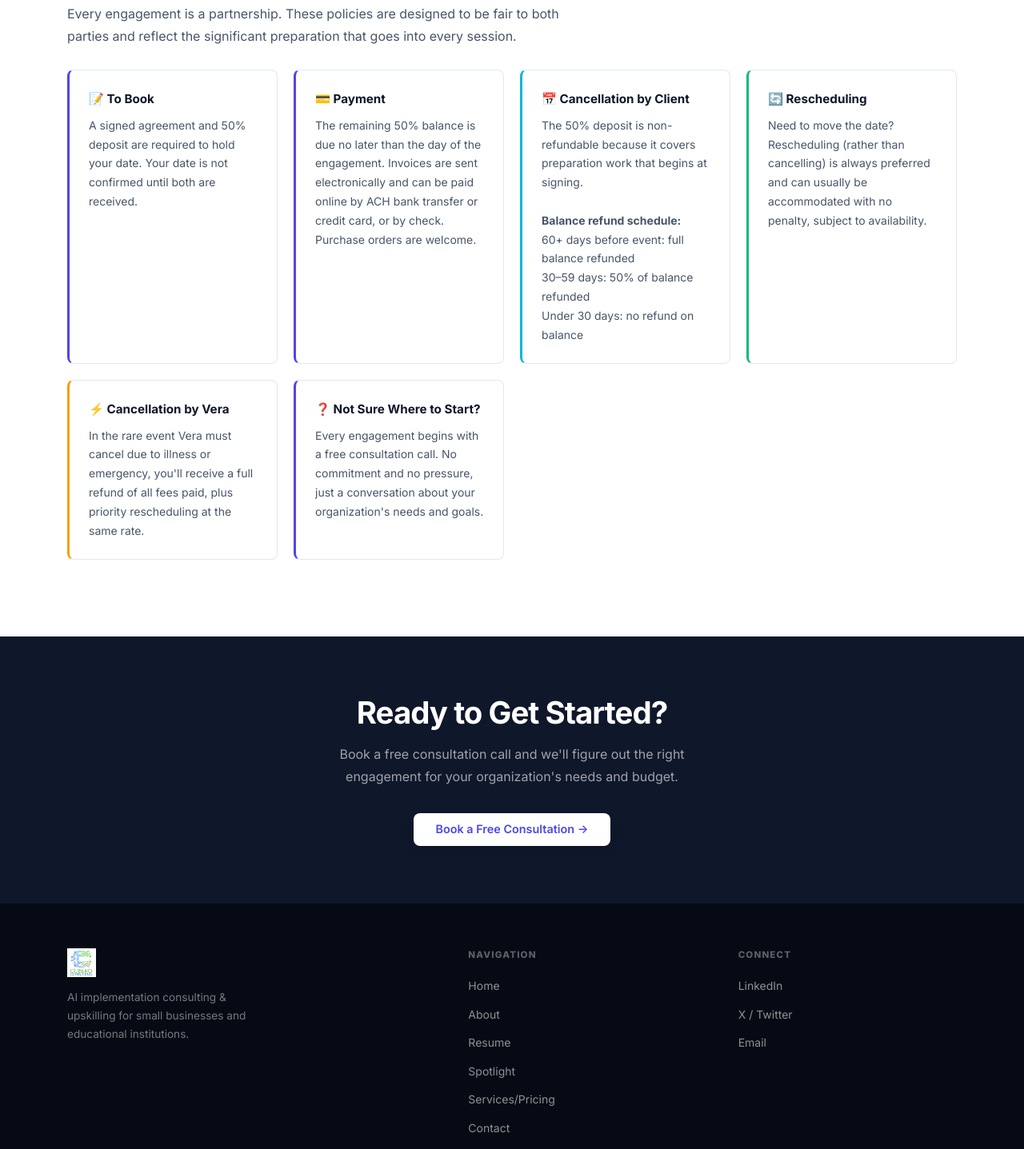
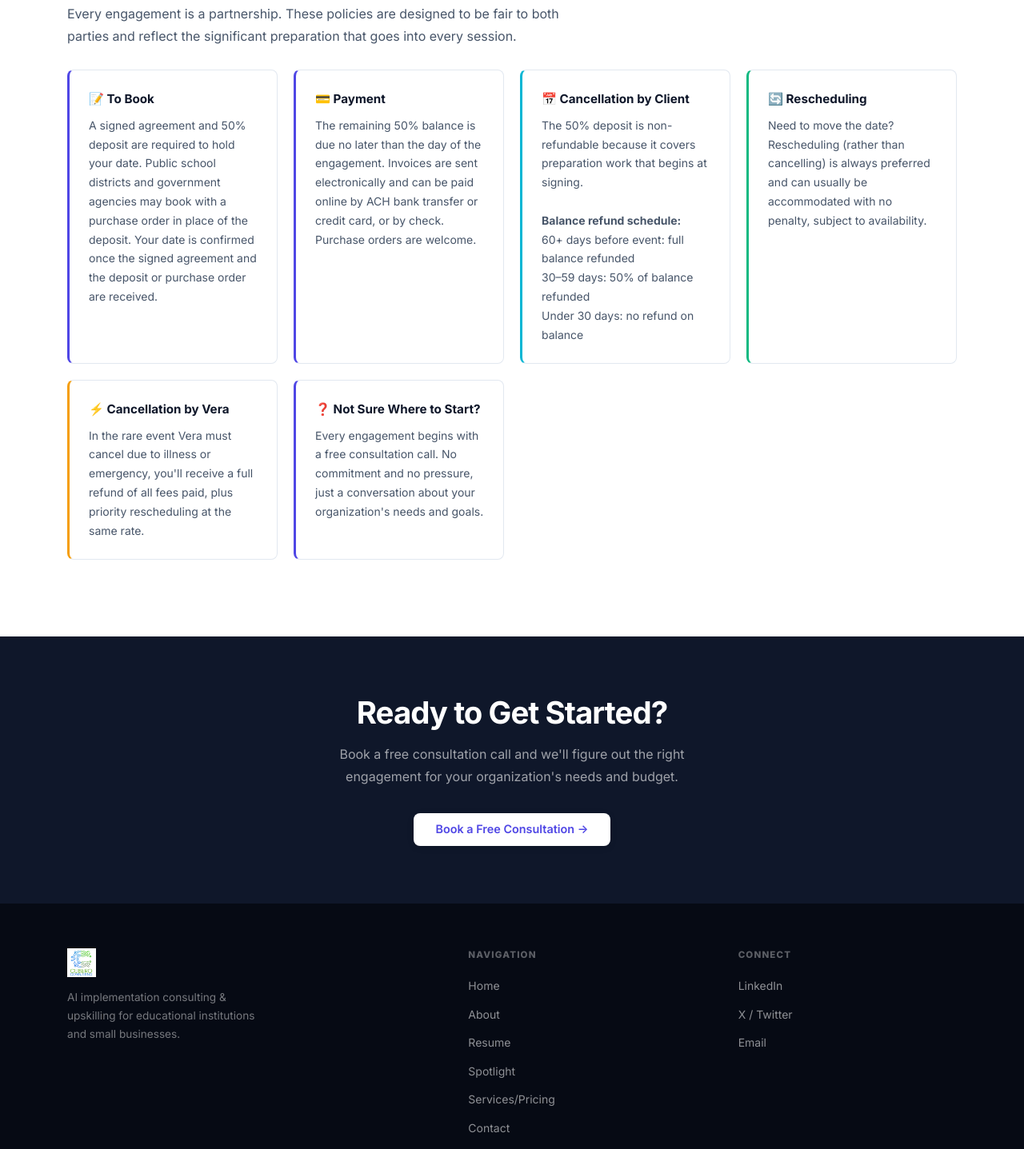
Before and after one commit to VeraCubero/cuberoconsulting.com, a plain HTML site: page pricing.html in a window 1280 px wide. Shown: the part 2753-4190 px from the top of the page at 80% size. Drawn offline with Linux system fonts and the light colour scheme.

Commit message:
Allow purchase orders in place of deposit for public agencies

```diff
--- a/pricing.html
+++ b/pricing.html
@@ -350,7 +350,7 @@
 
         <div class="policy-card">
           <div class="policy-card-title">📝 To Book</div>
-          <div class="policy-card-body">A signed agreement and 50% deposit are required to hold your date. Your date is not confirmed until both are received.</div>
+          <div class="policy-card-body">A signed agreement and 50% deposit are required to hold your date. Public school districts and government agencies may book with a purchase order in place of the deposit. Your date is confirmed once the signed agreement and the deposit or purchase order are received.</div>
         </div>
 
         <div class="policy-card">
@@ -405,7 +405,7 @@
           <a href="index.html" class="nav-logo">
             <img src="Cubero%20Consulting.png" alt="Cubero Consulting" style="height:36px; width:auto;" />
           </a>
-          <p class="footer-brand-desc">AI implementation consulting &amp; upskilling for small businesses and educational institutions.</p>
+          <p class="footer-brand-desc">AI implementation consulting &amp; upskilling for educational institutions and small businesses.</p>
         </div>
         <div class="footer-col">
           <h4>Navigation</h4>
```
